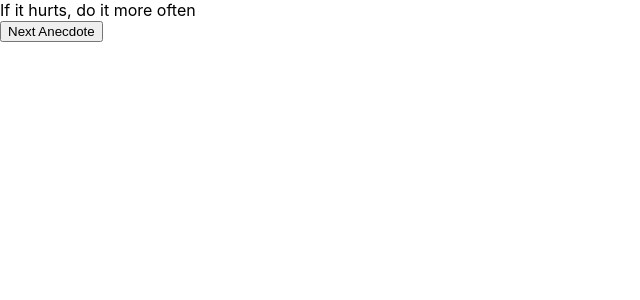
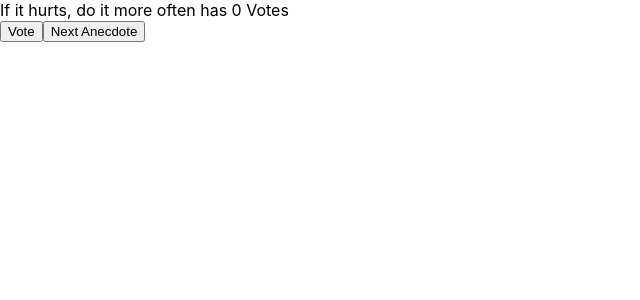
Before and after one commit to chinmaym07/exercises, a React (Create React App) app in the folder part 1/part1-exercise/: page / in a window 1280 px wide. Shown: the top 300 px of the page, without its empty margins (0-640 px from the left). Built offline with nearby package versions, Linux system fonts and the light colour scheme.

Commit message:
Added 1.13 anecdote exercise step 2

```diff
--- a/part 1/part1-exercise/src/App.js
+++ b/part 1/part1-exercise/src/App.js
@@ -33,6 +33,8 @@ const Button = ({handleClick,text}) => (
 
 const App = () => {
   const [selected, setSelected] = useState(0)
+  const [points,setPoints] = useState([0,0,0,0,0,0]);
+
   const anecdotes = [
     'If it hurts, do it more often',
     'Adding manpower to a late software project makes it later!',
@@ -45,10 +47,15 @@ const App = () => {
     console.log((Math.random()*10).toFixed(0)%6);
     setSelected((Math.random()*10).toFixed(0)%6);
   }
+  const addVote = ()=>{
+    setPoints({...points,[selected]:points[selected]+1});
+    console.log(points);
+  }
   return (
     <div>
-      {anecdotes[selected]}
+      {anecdotes[selected]}  has {points[selected]} Votes
       <div>
+        <button onClick={addVote}>Vote </button>
         <button onClick={handleClick}>Next Anecdote </button>
       </div>
     </div>
```
